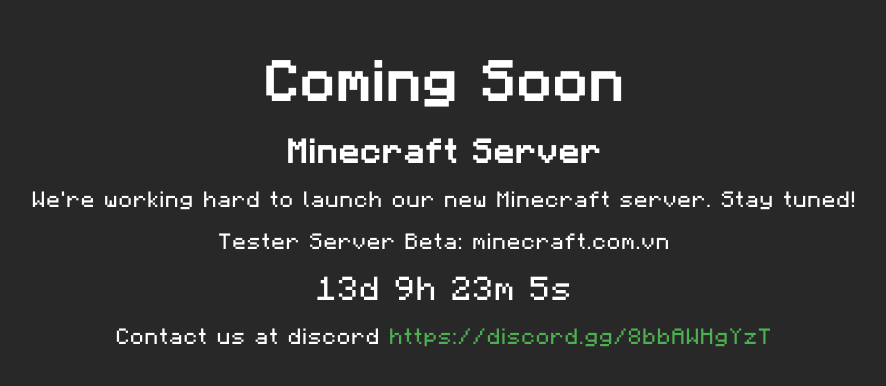
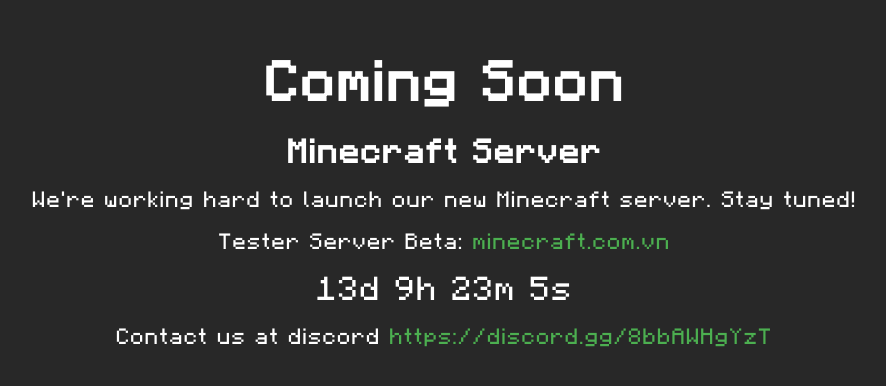
Before and after one commit to MinerwolfybtVn/web111, a plain HTML site: page index.html in a window 1280 px wide. Shown: the part 206-592 px from the top of the page, without its empty margins (196-1082 px from the left). Drawn offline with Linux system fonts and the light colour scheme.

Commit message:
Update index.html

```diff
--- a/index.html
+++ b/index.html
@@ -12,7 +12,7 @@
       <h1>Coming Soon</h1>
       <h2>Minecraft Server</h2>
       <p>We're working hard to launch our new Minecraft server. Stay tuned!</p>
-      <p>Tester Server Beta: <a></a>minecraft.com.vn</a></p>
+      <p>Tester Server Beta: <a>minecraft.com.vn</a></p>
       <div id="countdown"></div>
       <p>
         Contact us at discord
```
